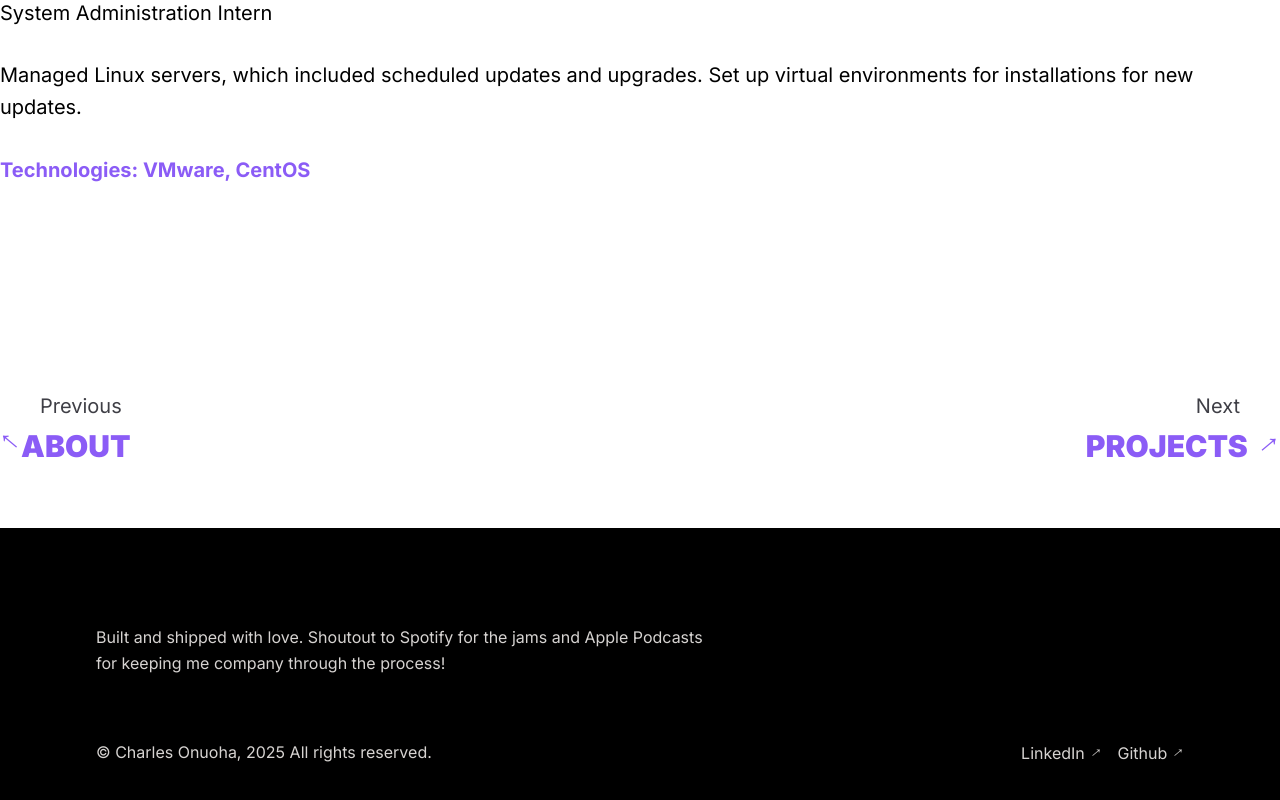
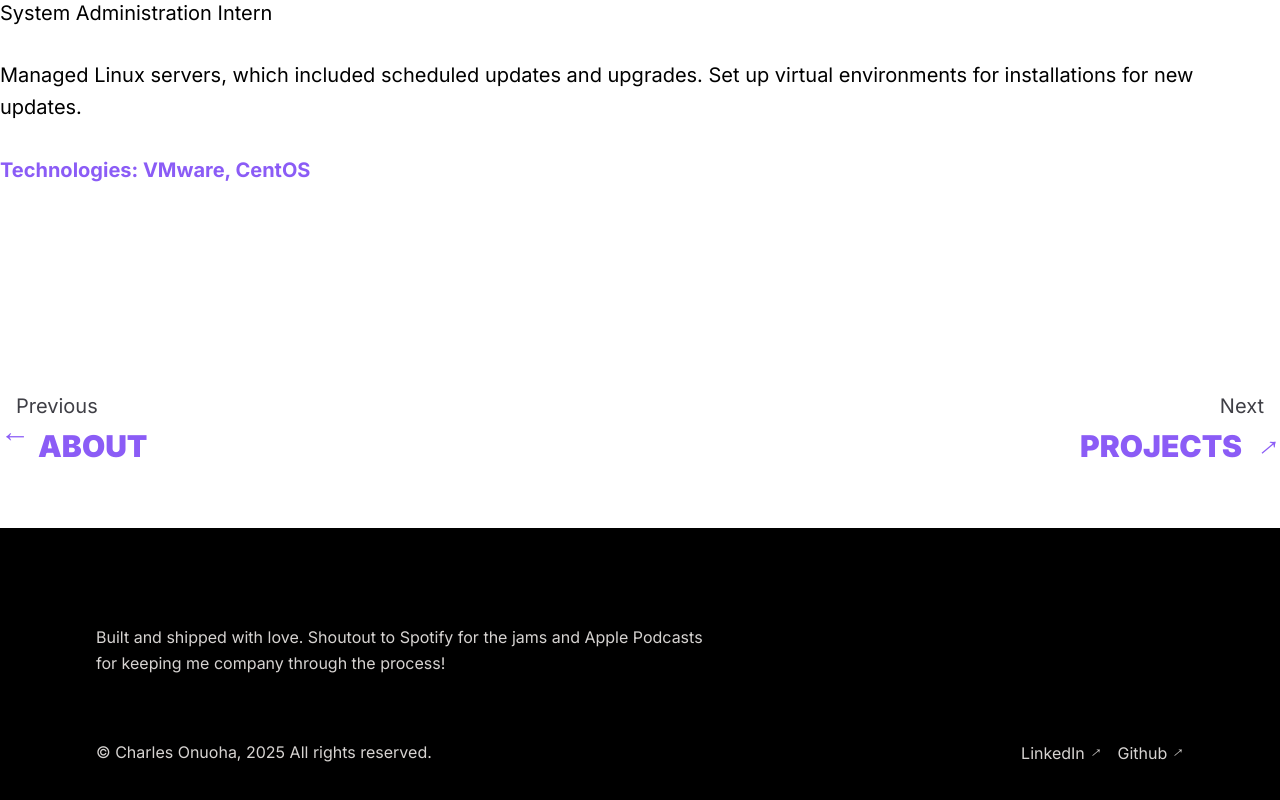
Before and after one commit to Sideshow-Charles/Portfolio-v2, a Next.js app: page /work in a window 1280 px wide. Shown: the part 2150-2950 px from the top of the page. Built offline with nearby package versions, Linux system fonts and the light colour scheme.

Commit message:
Fix(Work): Fix distortion with nav links on work page

```diff
--- a/src/app/work/page.tsx
+++ b/src/app/work/page.tsx
@@ -72,15 +72,26 @@ const Works: React.FC = () => {
 
         <div className="flex justify-between items-center">
           <div className="text-left">
-            <p className="text-xl ml-10 text-zinc-700 max-md:text-lg max-sm:text-base">Previous</p>
-            <Link href="/about"><p className="font-black mt-2 mb-16 text-3xl text-violet-500 max-md:text-2xl"><span className="inline-block ml-[-0.6952vw] transform rotate-[-140deg] relative top-[-0em] ">&#x2192;</span>ABOUT</p></Link>
+            <p className="text-xl ml-4 text-zinc-700 max-md:text-lg max-sm:text-base">Previous</p>
+            <Link href="/about">
+              <p className="font-black mt-2 mb-16 text-3xl text-violet-500 max-md:text-2xl">
+                <span className="inline-block transform rotate-[180deg] relative top-[-0.1em] mr-2">&#x2192;</span>
+                ABOUT
+              </p>
+            </Link>
           </div>
 
-        <div className="text-right">
-          <p className="text-xl mr-10 text-zinc-700 max-md:text-lg max-sm:text-base">Next</p>
-          <Link href="/projects"><p className="font-black mt-2 mb-16 text-3xl text-violet-500 max-md:text-2xl">PROJECTS <span className="inline-block ml-[-0.2952vw] transform rotate-[-40deg] relative top-[-0.18em]">&#x2192;</span></p></Link>
+          <div className="text-right">
+            <p className="text-xl mr-4 text-zinc-700 max-md:text-lg max-sm:text-base">Next</p>
+            <Link href="/projects">
+              <p className="font-black mt-2 mb-16 text-3xl text-violet-500 max-md:text-2xl">
+                PROJECTS
+                <span className="inline-block transform rotate-[-40deg] relative top-[-0.1em] ml-2">&#x2192;</span>
+              </p>
+            </Link>
+          </div>
         </div>
-      </div>
+
       </div>
 
       {/* Footer Component */}
```
